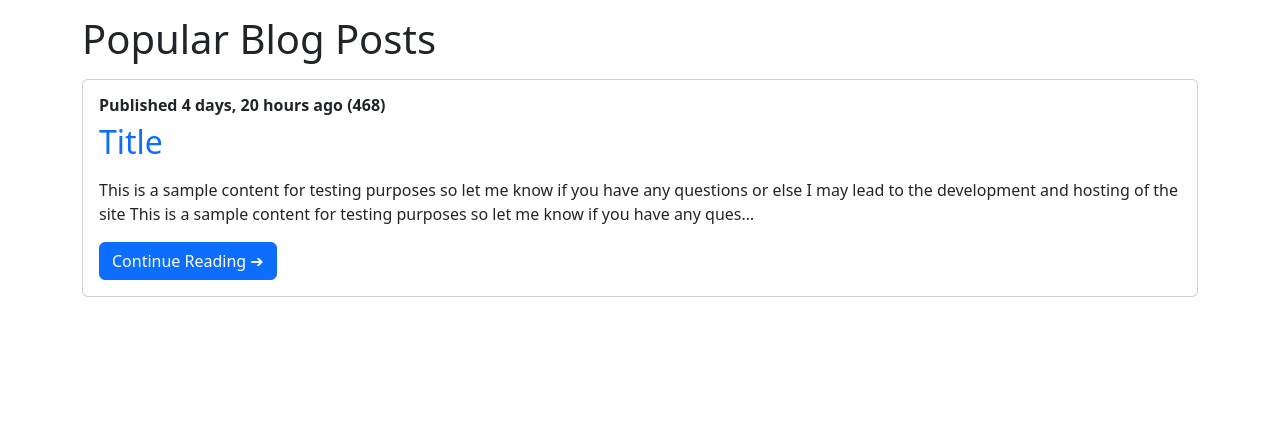
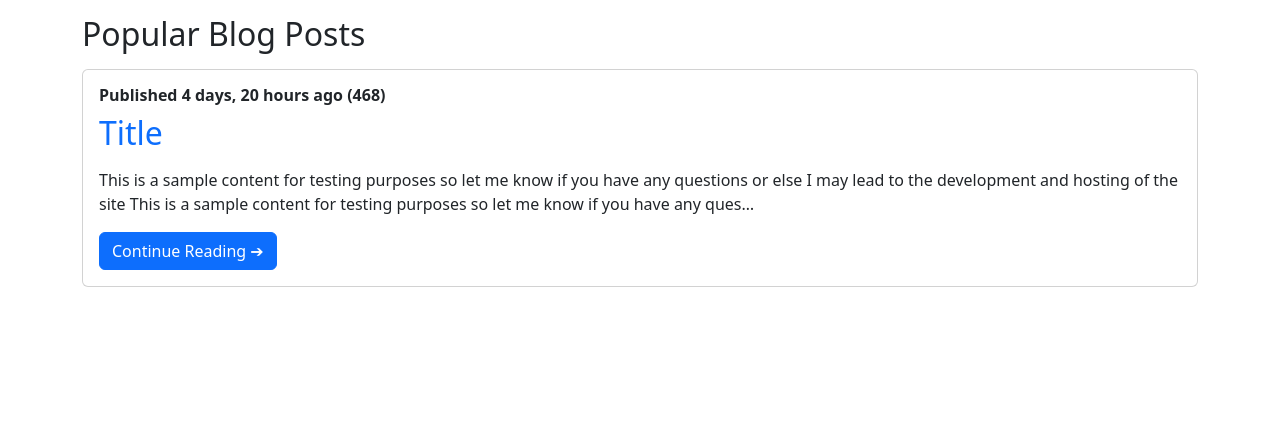
Before and after one commit to VidYtai/duffer-dude, a Django app: page / in a window 1280 px wide. Shown: the part 377-800 px from the top of the page. Run offline with Django 3.2, Linux system fonts and the light colour scheme; data comes from the database, SQL or seed files in the repository; some libraries are stand-ins or nearby versions.

Commit message:
Update home.html

```diff
--- a/templates/home/home.html
+++ b/templates/home/home.html
@@ -39,7 +39,7 @@ Array.from(previews).forEach((element)=>{
   </button>
 </div>
 <div class="container">
-  <h1 class="mt-3">Popular Blog Posts</h1>
+  <h2 class="mt-3">Popular Blog Posts</h2>
   <div class="my-3">
     {% for post in allPosts %}
     <div class="card my-3">
```
